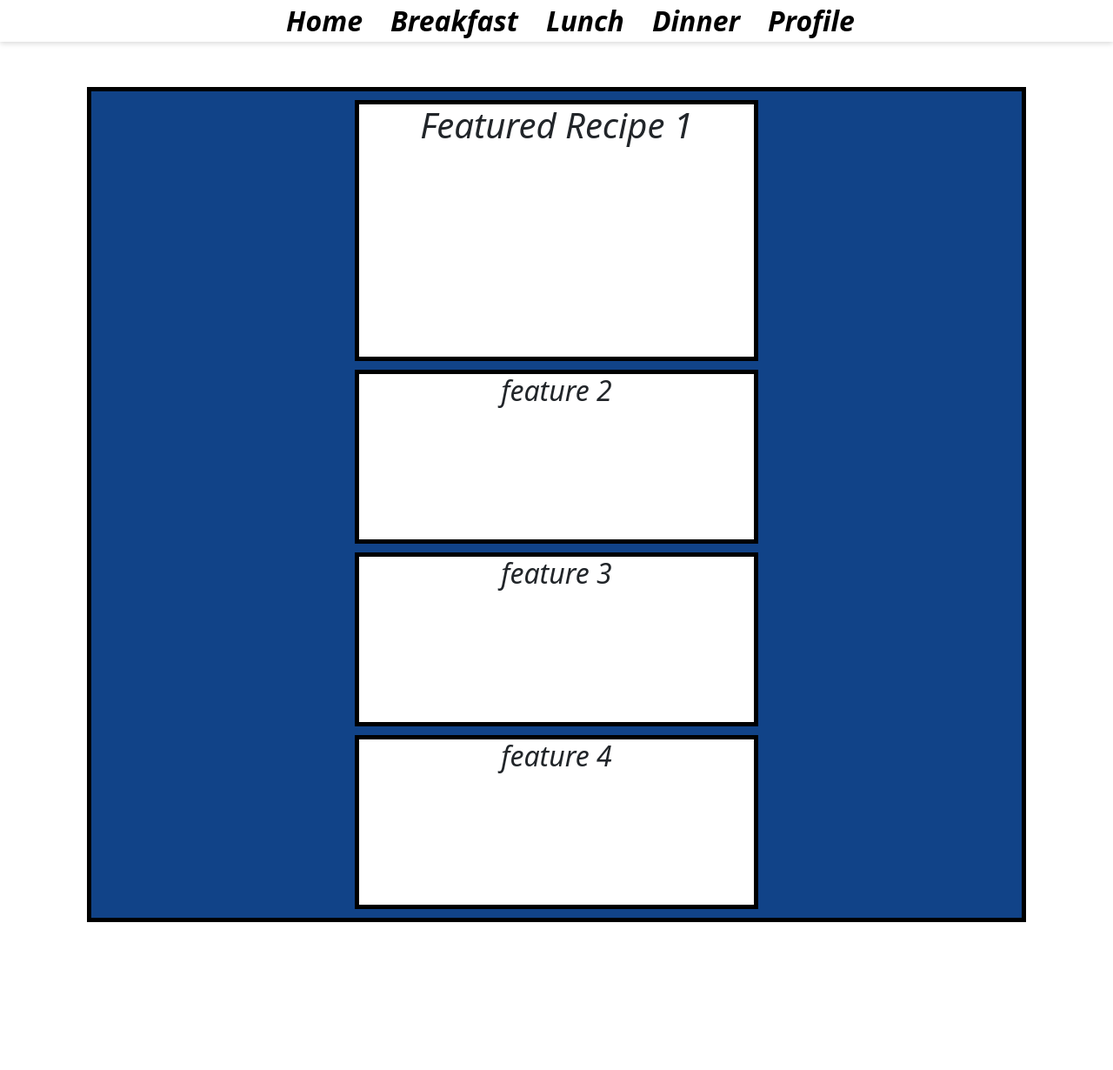
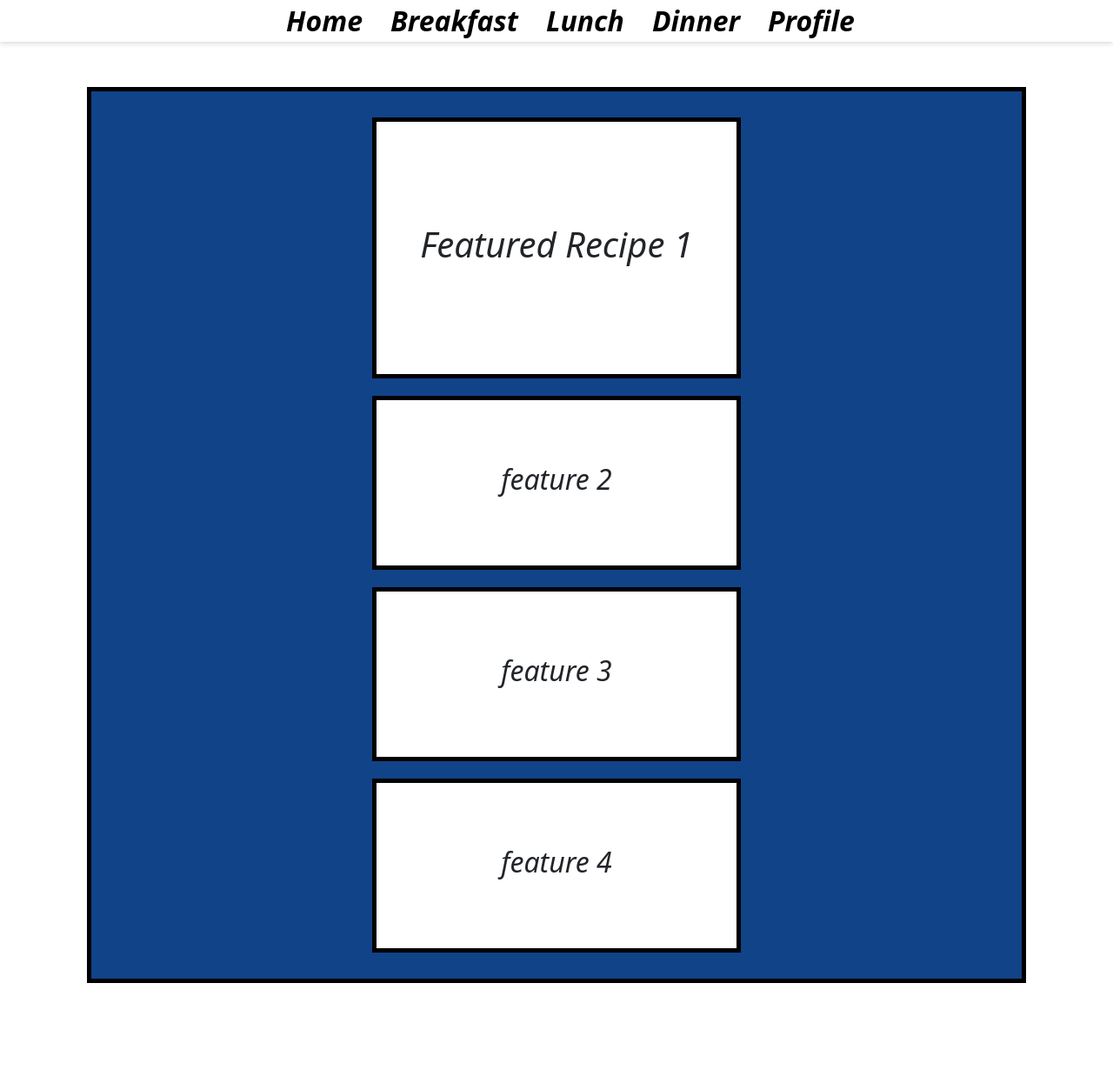
Before and after one commit to Loon01/App-Dev.-Project, a PHP site: page /prot_home.html in a window 1280 px wide. Shown: the whole page at 87% size. Before the commit the page ends 1060 px from the top, so only its background shows below. Run offline with PHP 8.4, Linux system fonts and the light colour scheme.

Commit message:
home.css
Made CSS changes, added flexbox

```diff
--- a/home.css
+++ b/home.css
@@ -3,15 +3,23 @@ body {
 }
 
 div#container {
-    display: block;
+    display: flex;
+    justify-content: center;
+    flex-direction: column;
+    text-align: center;
+    padding: 20px;
     background-color: #114388;
     margin: 100px;
     border: solid black 5px;
 }
 
 div#main-feature {
-    display: block;
+    display: flex;
+    justify-content: center;
+    flex-direction: column;
+    align-items: center;
     text-align: center;
+    padding: 20px;
     height: 300px;
     background-color: white;
     border: solid black 5px;
@@ -20,13 +28,18 @@ div#main-feature {
 }
 
 div.features {
+    display: flex;
+    justify-content: center;
+    flex-direction: column;
+    align-items: center;
+    padding: 20px;
     height: 200px;
     background-color: white;
     border: solid black 5px;
     /*width: 50%; */
     margin: 10px 303px;
     text-align: center;
-    display: block;
+
 }
 
 h1 {
```
